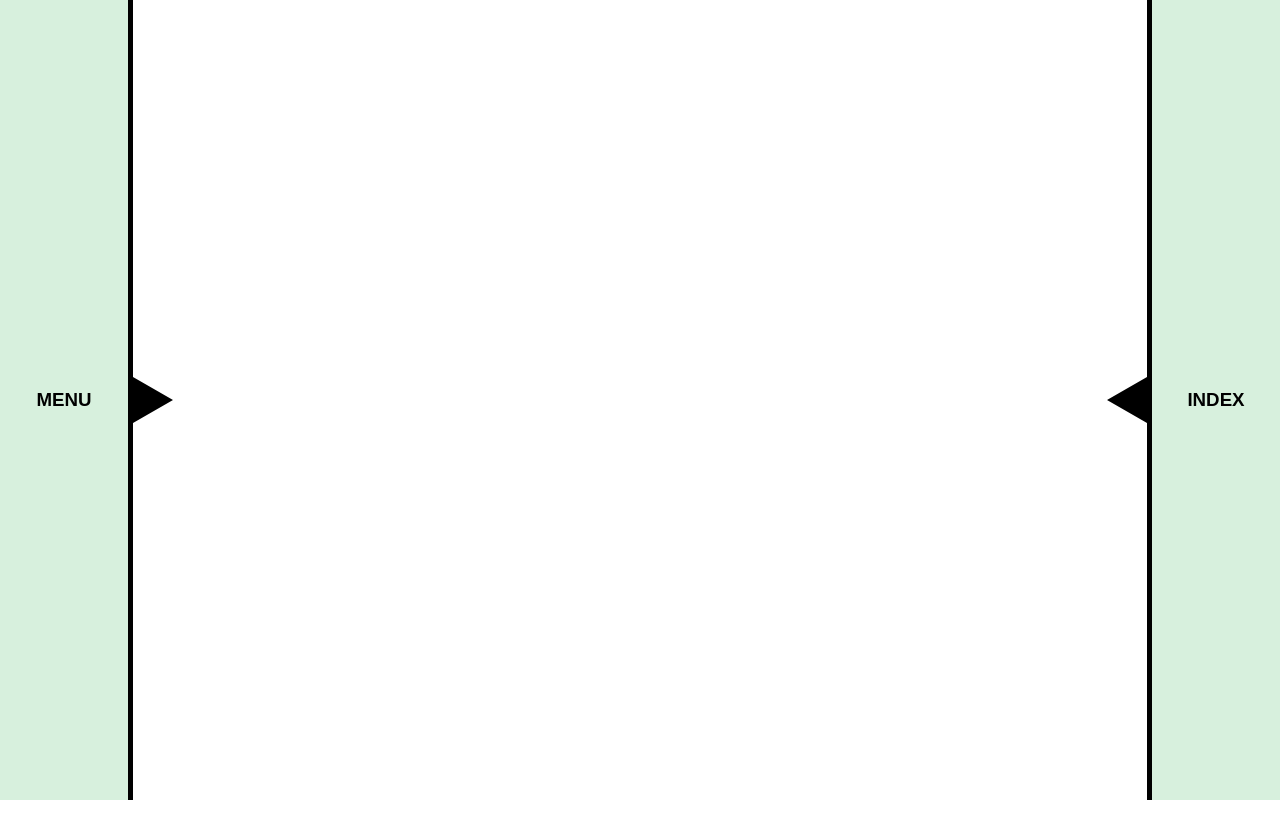
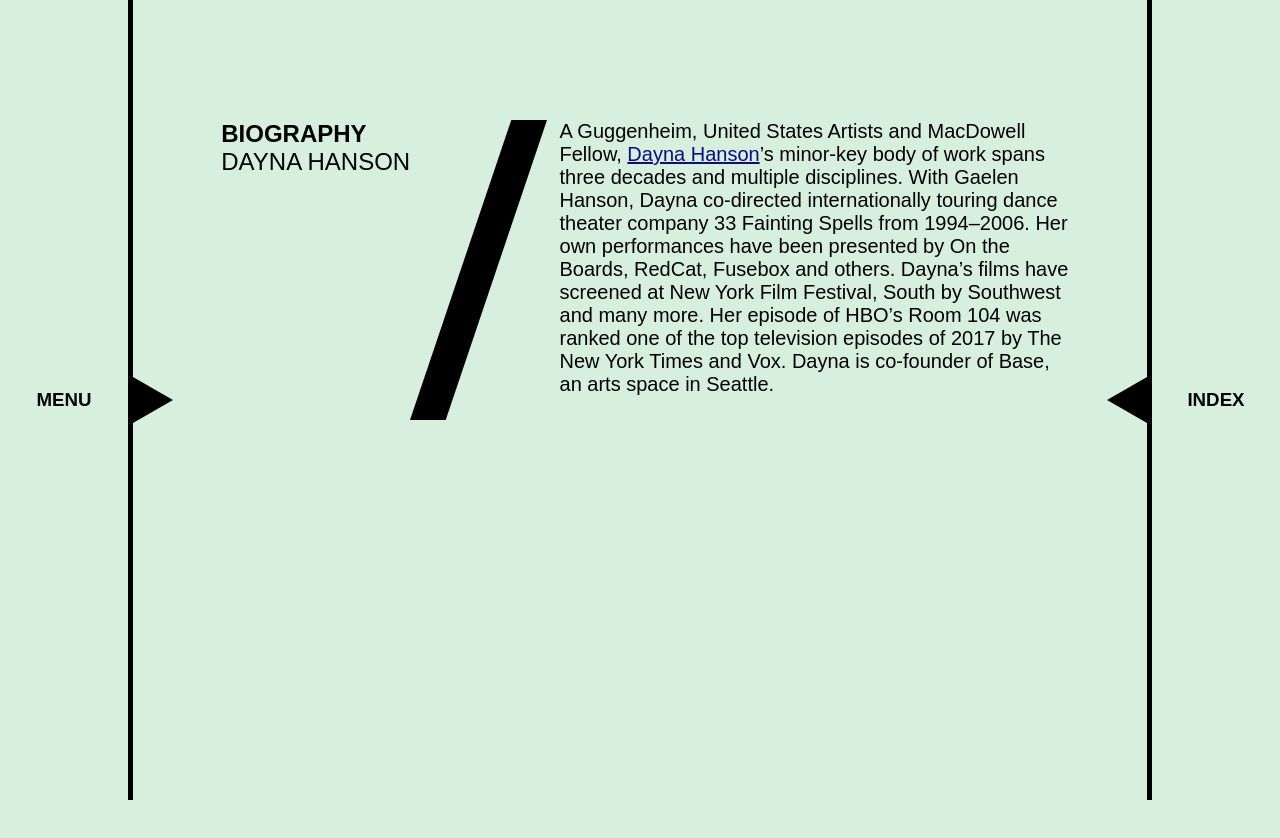
Before and after one commit to ampersand-paris/VAULT, a React (Create React App) app: page /dayna-hanson-bio in a window 1280 px wide. Before the commit this address had no page. Shown: the top 838 px of the page. Before the commit the page ends 800 px from the top, so only its background shows below. Built offline with nearby package versions, Linux system fonts and the light colour scheme; a web font is replaced by a local one.

Commit message:
dayna hanson

```diff
--- a/src/App.js
+++ b/src/App.js
@@ -38,6 +38,7 @@ import MaraFrazierBio from "./Biographies/MaraFrazier";
 import MelanieGeorgeBio from "./Biographies/MelanieGeorge";
 import AliceGostiBio from "./Biographies/AliceGosti";
 import PatGraneyBio from "./Biographies/PatGraney";
+import DaynaHansonBio from "./Biographies/DaynaHanson";
 
 // === VIDEOS ===
 import MeetingThree from "./Videos/MeetingThree";
@@ -84,6 +85,7 @@ return (
                 <Route path="/ann-carlson-bio" element={<AnnCarlsonBio />} />
                 <Route path="/betsey-brock-bio" element={<BetseyBrockBio />} />
                 <Route path="/bonnie-brooks-bio" element={<BonnieBrooksBio />} />
+                <Route path="/dayna-hanson-bio" element={<DaynaHansonBio />} />
                 <Route path="/ellen-chenoweth-bio" element={<EllenChenowethBio />} />
                 <Route path="/ginger-farley-bio" element={<GingerFarleyBio />} />
                 <Route path="/jenai-cutcher-bio" element={<JenaiCutcherBio />} />
--- /dev/null
+++ b/src/Biographies/DaynaHanson.js
@@ -0,0 +1,29 @@
+// ====== COMPONENTS ======
+
+const DaynaHansonBio = (props) => {
+
+    return (
+    <>
+        <div className="one-hundred-vh flex jc-center mobile-al-center mobile-column top-padding mint-green">
+            <div className="vault-padding mobile-flex mobile-jc-center mobile-width">
+                <div className="flex space-btwn essay-title-height">
+                    <div>
+                        <h2 className="subtitle ">BIOGRAPHY</h2>
+                        <h2 className="subtitle neuzit">Dayna Hanson</h2>
+                    </div>
+                    <img className="bio-slash" src="/Images/Slash.svg" />
+                    <div className="flex column flex-end">
+                    </div>
+                </div>
+            </div>
+            <section className="flex column al-center no-top-padding mobile-padding">
+                <div className="essay-width ">
+                    <p className="no-top-padding">A Guggenheim, United States Artists and MacDowell Fellow, <a href="https://www.daynahanson.com">Dayna Hanson</a>’s minor-key body of work spans three decades and multiple disciplines. With Gaelen Hanson, Dayna co-directed internationally touring dance theater company 33 Fainting Spells from 1994–2006. Her own performances have been presented by On the Boards, RedCat, Fusebox and others. Dayna’s films have screened at New York Film Festival, South by Southwest and many more. Her episode of HBO’s Room 104 was ranked one of the top television episodes of 2017 by The New York Times and Vox. Dayna is co-founder of Base, an arts space in Seattle.</p>
+                </div>
+            </section>
+        </div>
+    </>
+  );
+}
+
+export default DaynaHansonBio;
```
